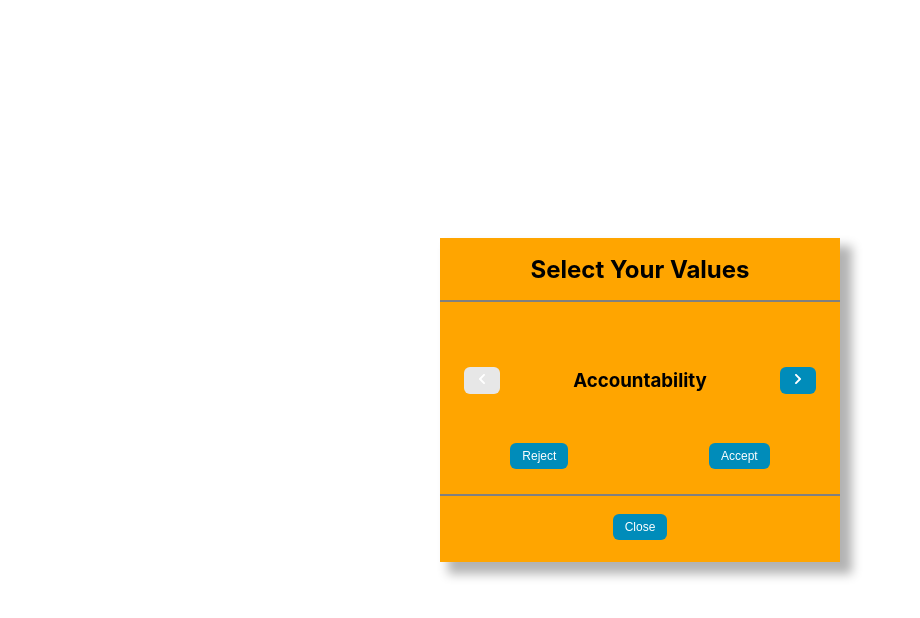
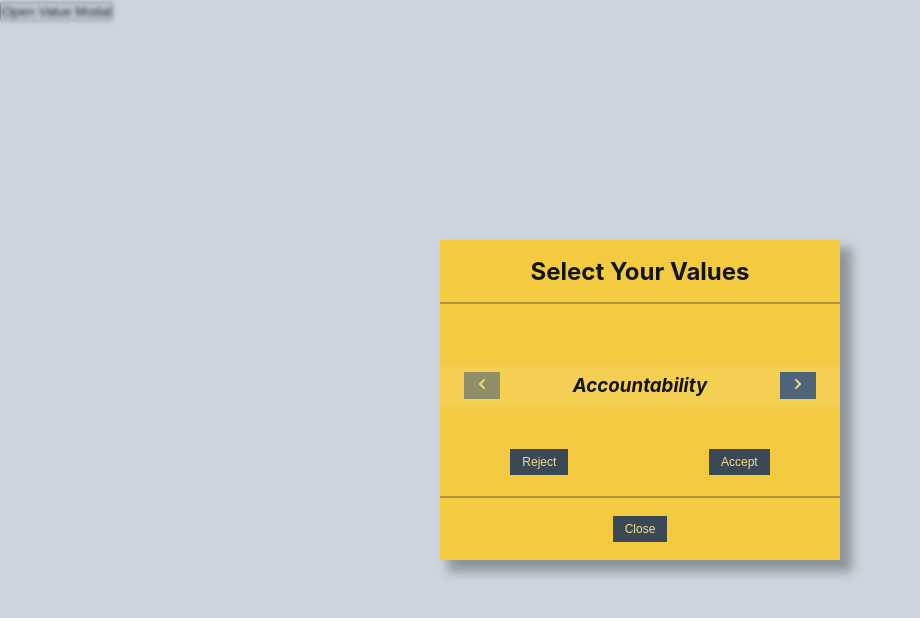
Before and after one commit to COScholl/values-worksheet, a React (Create React App) app: page / in a window 1280 px wide. Shown: the top 618 px of the page, without its empty margins (0-920 px from the left). Built offline with nearby package versions, Linux system fonts and the light colour scheme.

Commit message:
value_card add styles and overlay to de-activate drag and drop layer

```diff
--- a/src/assets/css/valueModal.css
+++ b/src/assets/css/valueModal.css
@@ -1,23 +1,33 @@
-* {
-  margin: 0;
-  padding: 0;
-  box-sizing: border-box;
+:root {
+  --queen-b: #577590;
+  --queen-b-rgb: 87, 117, 144;
+  --vegas-gold: #CCB554;
+  --maize:  #F3CA40;
+  --y-or: #F2A541;
+  --y-or-rgb: 242, 165, 65;
+  --mango-tango: #F08A4B;
+  --middle-r: #D78A76;
+  --copper-r: #CB6F57;
+  --btnLight: #4d6479;
+  --btnDk: #3b4957;
+  --k: #121517;
+  --k-rgb: 18, 21, 23;
+  --w: #f9f8eb;
+  --w-rgb: 249, 248, 235;
 }
-*::before{
-  margin: 0;
-  padding: 0;
-  box-sizing: border-box;
-}
-*::after {
+
+*,
+*::after,
+*::before {
   margin: 0;
   padding: 0;
   box-sizing: border-box;
 }
 
 .modal__btn {
-  background-color: #008CBA; /* Blue */
+  background-color: var(--queen-b);
   border: none;
-  border-radius: .5em;
+  /* border-radius: .5em; */
   color: white;
   padding: .5em 1em;
   text-align: center;
@@ -26,10 +36,16 @@
   font-size: .75em;
 }
 
+.modal__btn:hover {
+  box-shadow: 0 12px 16px 0 rgba(0,0,0,0.24), 0 17px 50px 0 rgba(0,0,0,0.19);
+}
+
 .modal__btn:disabled {
-  background-color: #e7e7e7; /* Gray */
-  color: white;
+  opacity: 0.6;
   cursor: not-allowed;
+}
+.modal__btn:disabled:hover {
+  box-shadow: none;
 }
 
 .modal {
@@ -47,13 +63,14 @@
   align-items: center;
   /* justify-content: space-around; */
   /* alignment and spacing of children end */
-  background-color: orange;
+  background-color: var(--maize);
   /* set responsive width and height that maxes out */
   width: 25em;
   max-width: 100%;
-  height: calc(20em + 4px);
+  height: 20em;
   max-height: 100%;
   box-shadow: 10px 10px 10px 2px rgba(0, 0, 0, 0.3);
+  z-index: 2;
 }
 
 .modal__header {
@@ -64,7 +81,8 @@
   justify-content: space-around;
   /* alignment and spacing of children end */
   height: 4em;
-  border-bottom: 2px solid gray;
+  color: var(--k);
+  border-bottom: 2px solid rgba(var(--k-rgb), 0.3);
 }
 
 .modal__form {
@@ -77,6 +95,20 @@
   height: 12em;
 }
 
+.modal__value-span--msg-header {
+  /* background-color: rgba(var(--w-rgb), 0.1); */
+  padding: .5em 1em;
+  color: var(--k);
+}
+
+.modal__form > p {
+  display: flex;
+  width: auto;
+  height: auto;
+  align-self: center;
+  text-align: center;
+}
+
 .modal__value-span {
   /* alignment and spacing of children start */
   display: flex;
@@ -84,8 +116,28 @@
   align-items: center;
   justify-content: space-between;
   /* alignment and spacing of children end */
+  background-color: rgba(var(--w-rgb), 0.1);
   width: 100%;
   margin-top: 2.5em;
+}
+
+.modal__value-span--prev,
+.modal__value-span--next,
+.modal__accept-dismiss-span--reject,
+.modal__accept-dismiss-span--accept,
+.modal__footer--close {
+  color: #f3dc89;
+}
+
+.modal__value-span--prev,
+.modal__value-span--next {
+  background-color: var(--btnLight);
+}
+
+.modal__accept-dismiss-span--reject,
+.modal__accept-dismiss-span--accept,
+.modal__footer--close {
+  background-color: var(--btnDk);
 }
 
 .modal__value-span--prev {
@@ -106,6 +158,20 @@
   width: 100%;
 }
 
+.modal__value-span--msg-accepted {
+  /* color: #59442a; */
+  color: #4c5824;
+  color: #5e6d2c;
+}
+
+.modal__value-span--msg-rejected {
+  color: #633e34;
+}
+
+.modal__value-span--msg-empty {
+  color: #3b4957;
+}
+
 .modal__footer {
   /* alignment and spacing of children start */
   display: flex;
@@ -113,7 +179,18 @@
   align-items: center;
   justify-content: space-around;
   /* alignment and spacing of children end */
-  border-top: 2px solid gray;
+  border-top: 2px solid rgba(var(--k-rgb), 0.3);
   width: 100%;
   height: 4em;
 }
+
+.modal__overlay {
+  position: absolute;
+  top: 0;
+  left: 0;
+  min-width: 100vw;
+  min-height: 100vh;
+  z-index: 1;
+  background-color: rgba(var(--queen-b-rgb), 0.3);
+  backdrop-filter: blur(2px);
+}
--- a/src/components/ValueModal.jsx
+++ b/src/components/ValueModal.jsx
@@ -80,6 +80,19 @@ export const ValueModal = (props) => {
     </button>
   );
 
+  /**
+   * Button component toggles modal display
+   * calls helper function toggleViewModal()
+   */
+  const CloseButton = () => (
+      <button
+        className='modal__footer--close modal__btn'
+        onClick={toggleViewValueModal}
+      >
+        Close
+      </button>
+  );
+
   // @TODO: @XXX implement drag and drop mode and then add this functionality
   // when a user rejects all values in the list or reaches the end of the list
   /**
@@ -118,41 +131,50 @@ export const ValueModal = (props) => {
           <span className='modal__value-span'>
             <PreviousButton />
             <div className='modal__value-span--msg-wrapper'>
-              <h3 className='modal__value-span--msg-header'>{valuesList[valueIdx]}</h3>
+              <h3 className='modal__value-span--msg-header'>
+                <em>{valuesList[valueIdx] || '...'}</em>
+              </h3>
+            </div>
+            <NextButton />
+          </span>
           <p
             className='modal__value-span--msg-accepted'
             style={{...displayAcceptedStyle}}
           >
+            <em>
               {`${acceptedVal} Accepted!`}
+            </em>
           </p>
           <p
             className='modal__value-span--msg-rejected'
             style={{...displayRejectedStyle}}
           >
+            <em>
               {`${rejectedVal} Rejected!`}
+            </em>
           </p>
           <p
             className='modal__value-span--msg-empty'
             style={{...displayAddValuesStyle}}
           >
+            <em>
               There are no more values in the list, why not {<AddValuesButton />} some values of your own?
+            </em>
           </p>
-            </div>
-            <NextButton />
-          </span>
           <span className='modal__accept-dismiss-span'>
             <RejectButton />
             <AcceptButton />
           </span>
         </form>
         <div className='modal__footer'>
-          <button className='modal__footer--close modal__btn'onClick={toggleViewValueModal}>Close</button>
+          <CloseButton />
         </div>
       </div>
+      { /* , display: displayValueModal.display === 'none' ? 'unset' : 'none' */ }
       <button
-          style={{display: displayValueModal.display === 'none' ? 'unset' : 'none'}}
-          onClick={toggleViewValueModal}>Open Value Modal</button>
-      <div>
+        onClick={toggleViewValueModal}>Open Value Modal
+      </button>
+      <div className='modal__overlay' style={{...displayValueModal}}>
       </div>
     </>
   )
```
Lines whose indentation alone changed are shown as unchanged.
